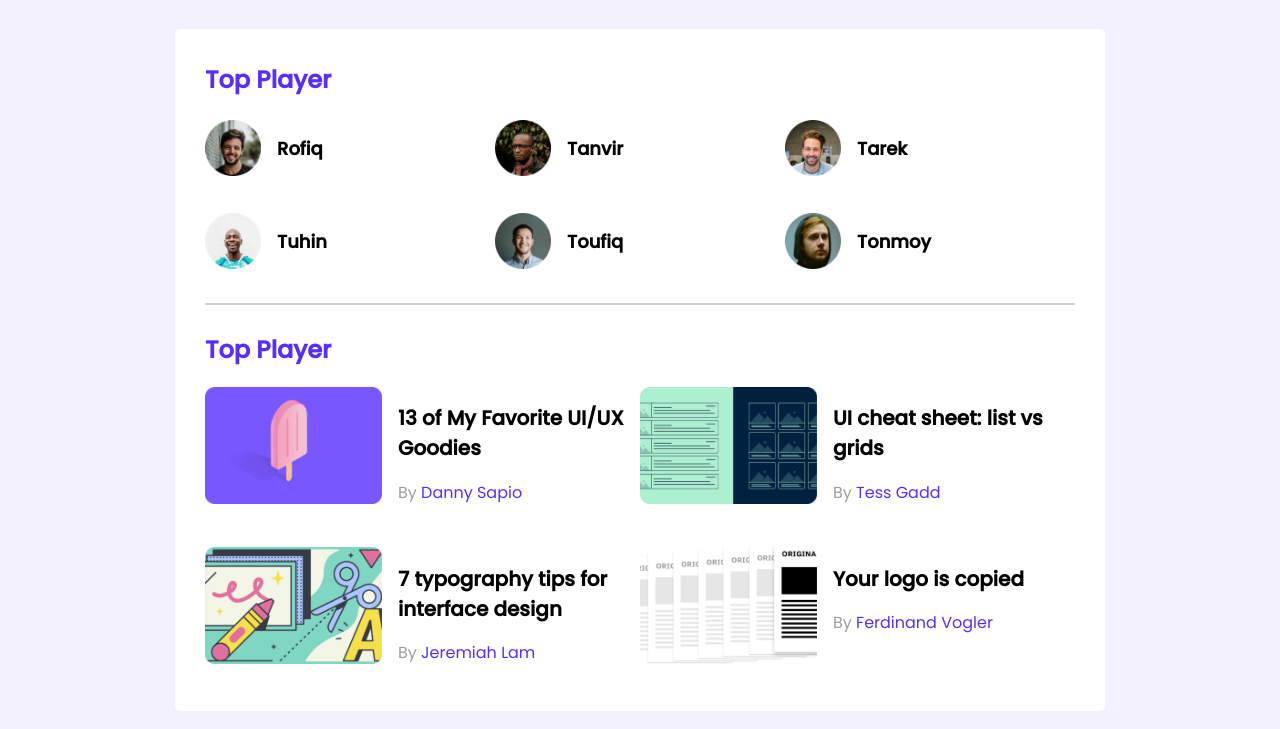
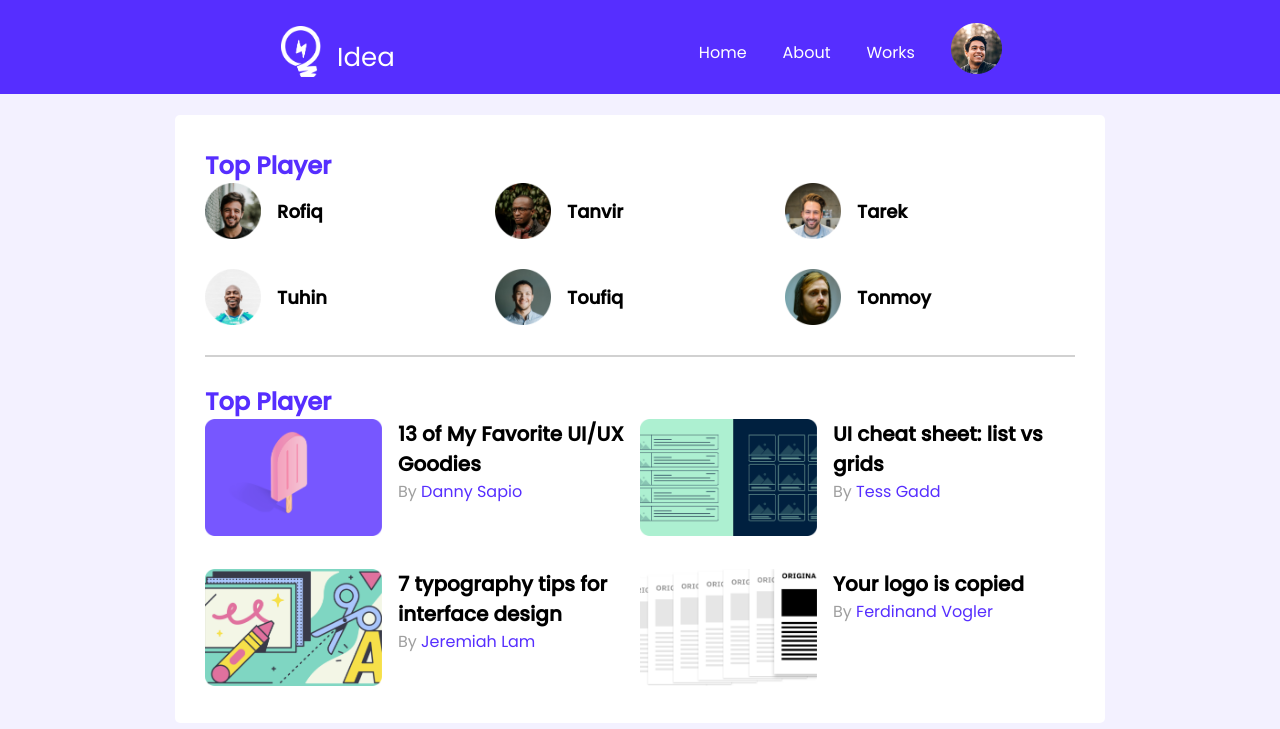
Before and after one commit to mdmahfujarrahman/landing-page, a plain HTML site: page index.html in a window 1280 px wide. Shown: the top 729 px of the page. Drawn offline with Linux system fonts and the light colour scheme; a web font is replaced by a local one.

Commit message:
nav bar added

```diff
--- a/index.html
+++ b/index.html
@@ -14,7 +14,32 @@
         <link rel="stylesheet" href="styles/style.css" />
     </head>
     <body>
-        <header></header>
+        <header>
+            <nav>
+                <div class="logo">
+                    <ul>
+                        <li>
+                            <a href=""
+                                ><img src="images/icons/logo.png" alt=""
+                            /></a>
+                        </li>
+                        <li><a href="">Idea</a></li>
+                    </ul>
+                </div>
+                <div class="nav-manu">
+                    <ul>
+                        <li><a href="">Home</a></li>
+                        <li><a href="">About</a></li>
+                        <li><a href="">Works</a></li>
+                        <li>
+                            <a href=""
+                                ><img src="images/icons/profile.png" alt=""
+                            /></a>
+                        </li>
+                    </ul>
+                </div>
+            </nav>
+        </header>
         <main>
             <!-- Top Players and top blogs -->
             <section class="container">
--- a/styles/style.css
+++ b/styles/style.css
@@ -1,6 +1,54 @@
 /* fonts */
 @import url("https://fonts.googleapis.com/css2?family=Montserrat&family=Open+Sans:wght@300;400&family=Poppins:wght@400;500&family=Roboto+Slab:wght@300&family=Twinkle+Star&family=Ubuntu&display=swap");
 /* Common styles or Utilities */
+* {
+    margin: 0;
+    padding: 0;
+    /* box-sizing: border-box; */
+}
+nav {
+    height: 94px;
+    background-color: #562eff;
+    display: flex;
+    justify-content: space-evenly;
+}
+nav li {
+    list-style: none;
+}
+nav a {
+    text-decoration: none;
+    color: #ffffff;
+}
+.logo {
+    margin: 26px;
+}
+.logo a {
+    font-size: 26px;
+}
+.logo img {
+    width: 40px;
+    height: 51px;
+}
+.logo ul {
+    display: flex;
+    align-items: center;
+    gap: 16px;
+}
+.nav-manu {
+    margin: 23px;
+}
+.nav-manu ul {
+    display: flex;
+    align-items: center;
+    gap: 36px;
+}
+.nav-manu a {
+    font-size: 16px;
+}
+.nav-manu img {
+    width: 51px;
+    height: 51px;
+}
 body {
     background-color: #f3f1ff;
     font-family: "Poppins", sans-serif;
@@ -145,6 +193,15 @@ Courses Style
    ---------------- */
 /* Mobile Devices */
 @media only screen and (max-width: 688px) {
+    nav {
+        width: 100%;
+        height: 100%;
+    }
+    nav,
+    .logo ul,
+    .nav-manu ul {
+        flex-direction: column;
+    }
     .container {
         width: 100%;
     }
@@ -161,6 +218,10 @@ Courses Style
 /* tablet devices */
 
 @media only screen and (min-width: 688px) and (max-width: 992px) {
+    nav {
+        width: 100%;
+        justify-content: space-between;
+    }
     .container {
         width: 100%;
     }
```
